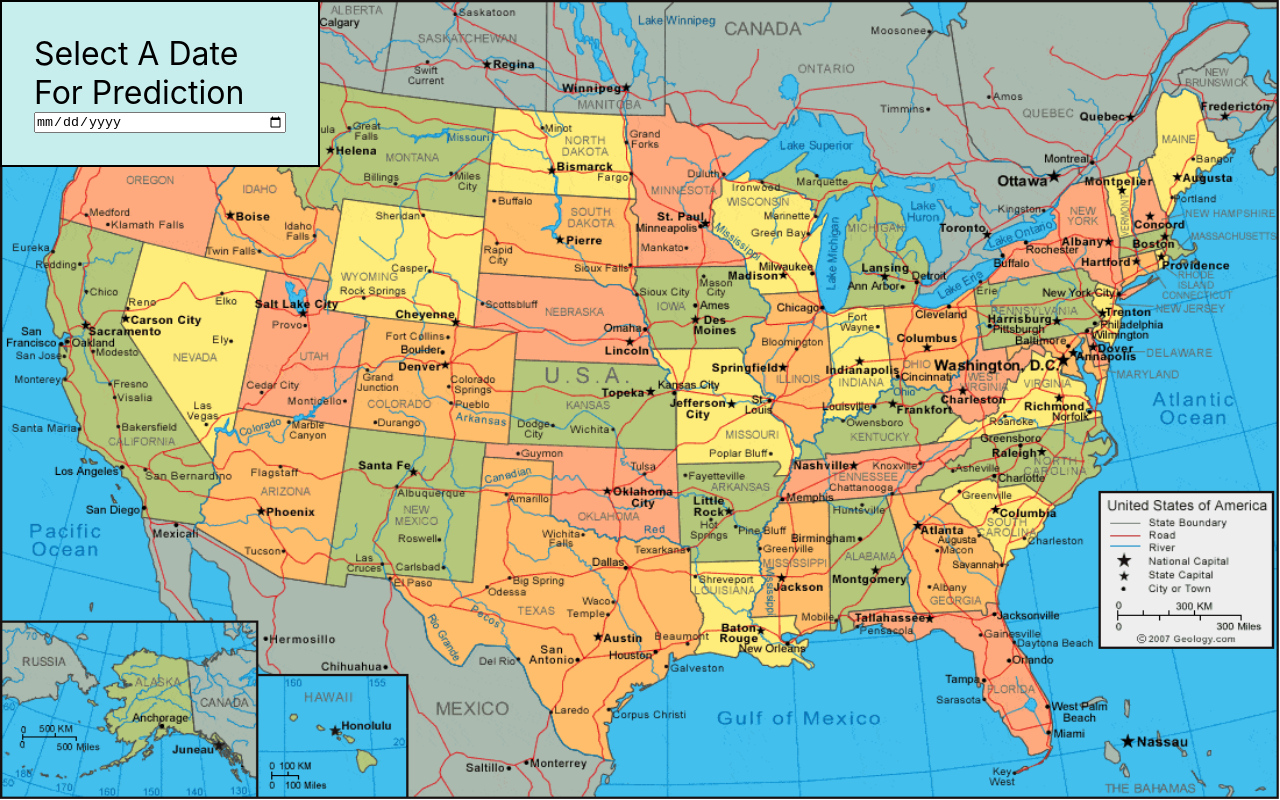
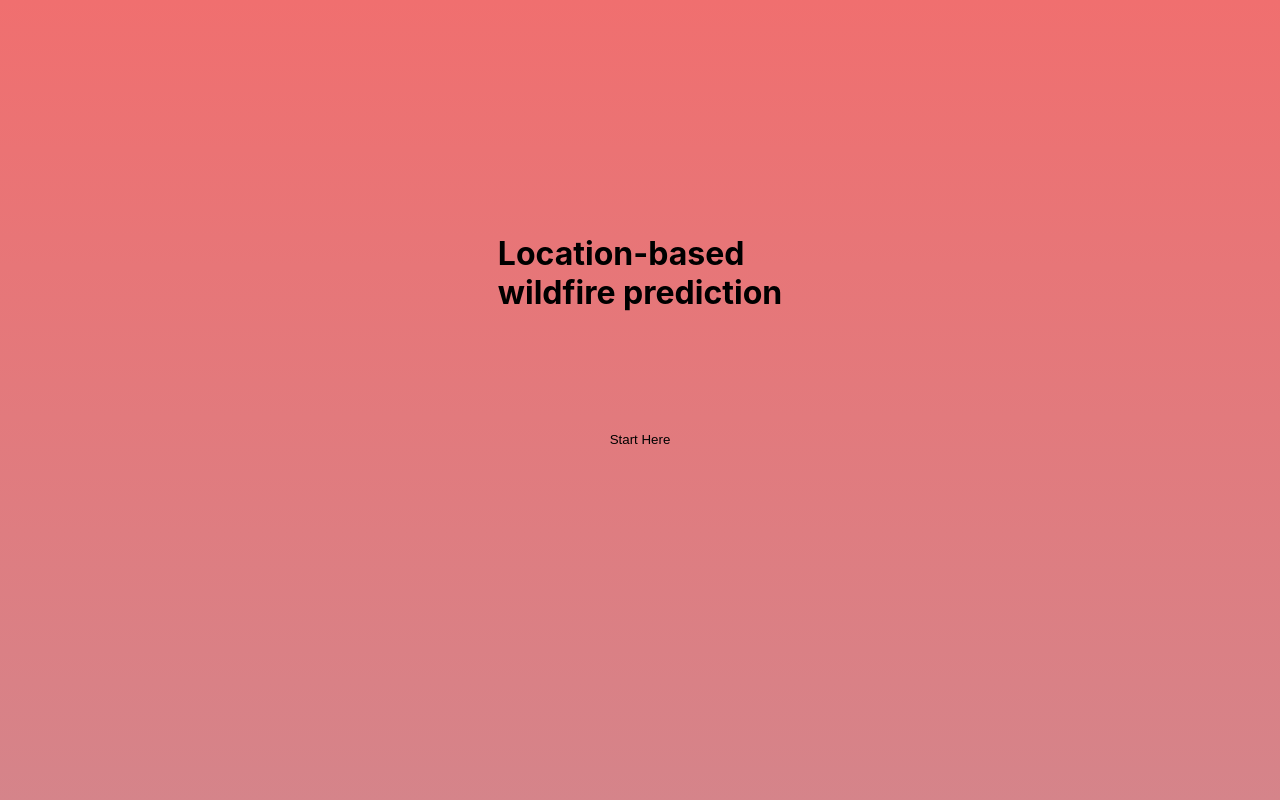
Before and after one commit to richard960/Wild-Fire-Project, a React (Create React App) app in the folder front-end/: page / in a window 1280 px wide. Built offline with nearby package versions, Linux system fonts and the light colour scheme.

Commit message:
Add landing page

```diff
--- a/front-end/src/App.js
+++ b/front-end/src/App.js
@@ -1,13 +1,15 @@
 import './App.css';
+import LandingPage from './landingPage.jsx'
 import map from './mapus.jpeg'
 function App() {
   return (
     <div className="App">
-        <img id='map' src={map}></img>
+      <LandingPage/>
+        {/* <img id='map' src={map}></img>
       <div id='predict'>
         <label for='prediction'>Select A Date For Prediction</label>
         <input type='date' id='prediction'></input>
-      </div>
+      </div> */}
     </div>
   );
 }
--- /dev/null
+++ b/front-end/src/landingPage.css
@@ -0,0 +1,20 @@
+#background {
+  height: 100vh;
+  width: 100vw;
+  background: linear-gradient(0deg, rgba(213,132,138,1) 0%, rgba(240,111,111,1) 100%);
+  display: flex;
+  flex-direction: column;
+  align-items: center;
+  justify-content: center;
+}
+
+#title-container {
+  position: relative;
+  bottom: 15vh;
+}
+
+#start-btn {
+  border: none;
+  background: none;
+  cursor: pointer;
+}
--- /dev/null
+++ b/front-end/src/landingPage.jsx
@@ -0,0 +1,12 @@
+import React from 'react'
+import './landingPage.css'
+const LandingPage = () => {
+  return(<div id='background'>
+    <div id='title-container'>
+      <h1>Location-based <br></br> wildfire prediction</h1>
+    </div>
+    <button id='start-btn'>Start Here</button>
+  </div>)
+}
+
+export default LandingPage
```
